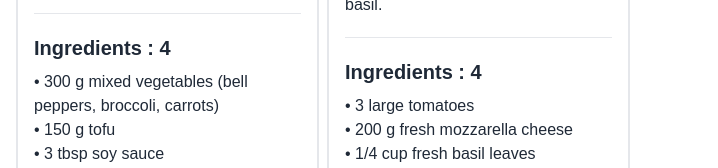
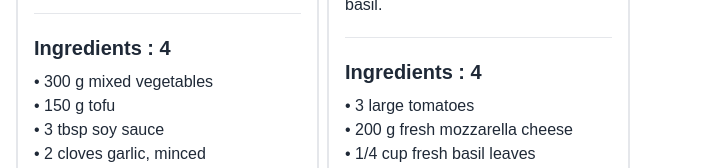
Before and after one commit to NiloyDas19/Recipe-Calories, a React (Vite) app: page / in a window 1280 px wide. Shown: the part 2097-2265 px from the top of the page, without its empty margins (0-718 px from the left). Built offline with nearby package versions, Linux system fonts and the light colour scheme.

Commit message:
update on the json data

```diff
--- a/public/recipes.json
+++ b/public/recipes.json
@@ -22,7 +22,7 @@
       "recipe_id": 3,
       "recipe_name": "Vegetable Stir Fry",
       "short_description": "A healthy and colorful mix of fresh vegetables stir-fried to perfection.",
-      "ingredients": ["300 g mixed vegetables (bell peppers, broccoli, carrots)", "150 g tofu", "3 tbsp soy sauce", "2 cloves garlic, minced"],
+      "ingredients": ["300 g mixed vegetables", "150 g tofu", "3 tbsp soy sauce", "2 cloves garlic, minced"],
       "preparing_time": 25,
       "calories": 220
     },
--- a/src/App.jsx
+++ b/src/App.jsx
@@ -69,7 +69,7 @@ function App() {
   }
 
   const showToastMessage = () => {
-    toast.success("This is recipe is already added !", {
+    toast.success("This recipe is already added !", {
       autoClose: 1000
     });
   };
@@ -148,7 +148,7 @@ function App() {
                       {
                         currentlyCookings.map((currentlyCooking) => <Cooking key={currentlyCooking.recipe_id} currentlyCooking={currentlyCooking}></Cooking>)
                       }
-                      <tr>
+                      <tr className='bg-gray-50'>
                         <td></td>
                         <td></td>
                         <td>Total Time = {time} minutes</td>
```
